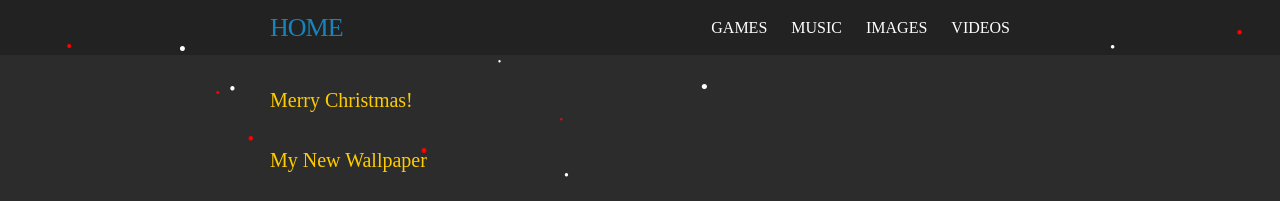
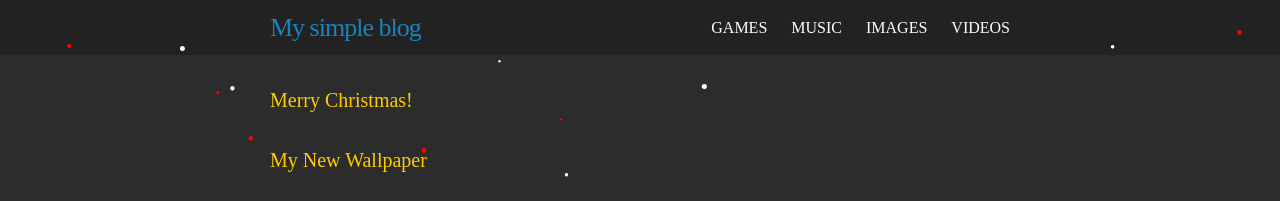
Before and after one commit to skandyn-sh/skandyn-sh.github.io, a Jekyll site: the page built from index.html, in a window 1280 px wide. Shown: the top 201 px of the page. Built offline with Jekyll 4.4.1, drawn with Linux system fonts in a browser that asks for light colours; nearby versions of some CDN libraries; library files that are not in the unit come from our copies; comment, search, counter and statistics services are not loaded.

Commit message:
Update _config.yml

```diff
--- a/_config.yml
+++ b/_config.yml
@@ -1,4 +1,4 @@
-title: HOME
+title: My simple blog
 email:
 baseurl: "" # the subpath of your site, e.g. /blog
 url: "http://skandyn-sh.github.io" # the base hostname & protocol for your site, e.g. http://example.com
```
